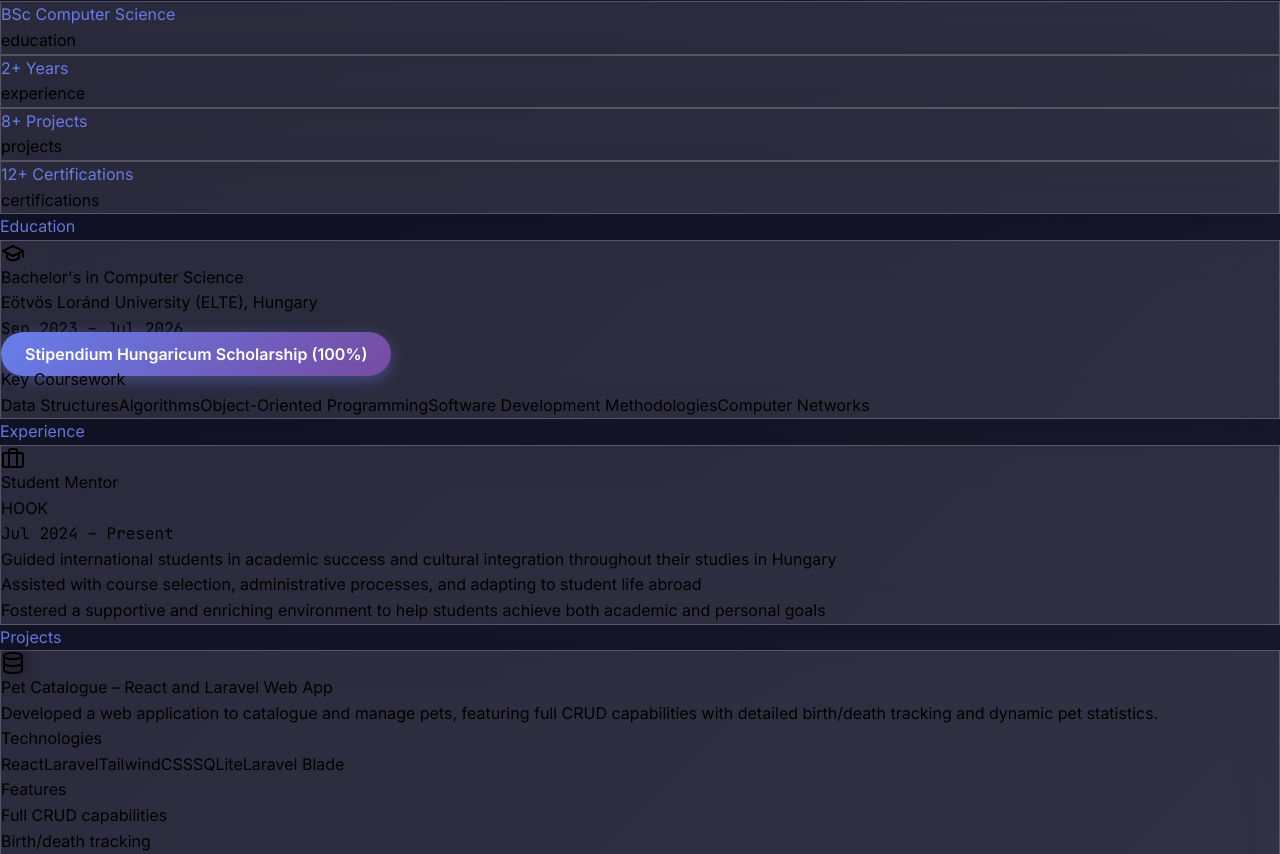
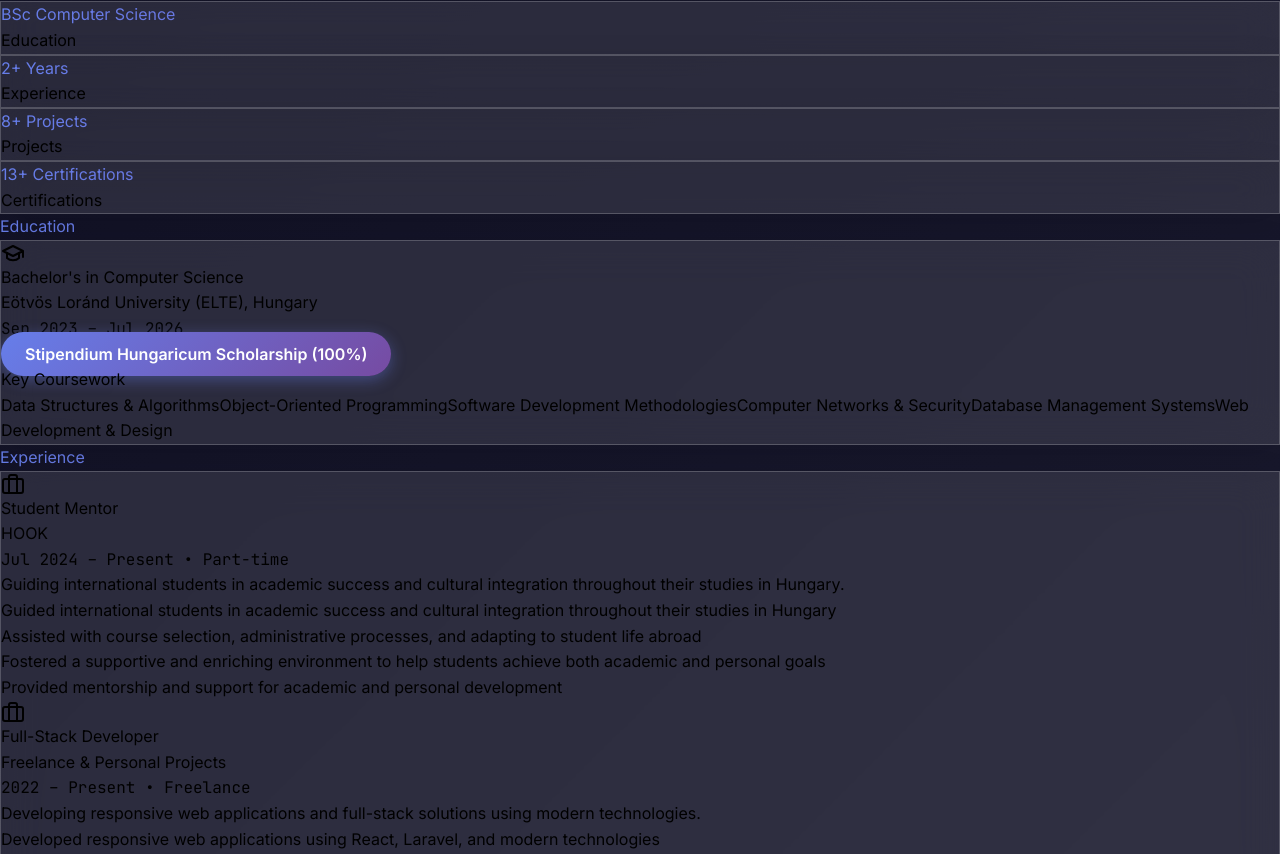
Before and after one commit to muhammademanaftab/portfolio-website, a React (Vite) app: page / in a window 1280 px wide. Shown: the part 786-1640 px from the top of the page. Built offline with nearby package versions, Linux system fonts and the light colour scheme.

Commit message:
feat: balance all sections for professional presentation

```diff
--- a/src/App.tsx
+++ b/src/App.tsx
@@ -52,35 +52,56 @@ const portfolioData = {
     ]
   },
   quickFacts: {
-    education: 'BSc Computer Science',
-    experience: '2+ Years',
-    projects: '8+ Projects',
-    certifications: '12+ Certifications'
+    'Education': 'BSc Computer Science',
+    'Experience': '2+ Years',
+    'Projects': '8+ Projects',
+    'Certifications': '13+ Certifications'
   },
   education: {
     degree: 'Bachelor\'s in Computer Science',
     institution: 'Eötvös Loránd University (ELTE), Hungary',
     period: 'Sep 2023 – Jul 2026',
+    gpa: '3.8/4.0',
     scholarship: 'Stipendium Hungaricum Scholarship (100%)',
     coursework: [
-      'Data Structures',
-      'Algorithms',
+      'Data Structures & Algorithms',
       'Object-Oriented Programming',
       'Software Development Methodologies',
-      'Computer Networks'
+      'Computer Networks & Security',
+      'Database Management Systems',
+      'Web Development & Design'
     ]
   },
-  experience: {
+  experience: [
+    {
       title: 'Student Mentor',
       company: 'HOOK',
       location: 'Budapest, Hungary',
       period: 'Jul 2024 – Present',
+      type: 'Part-time',
+      description: 'Guiding international students in academic success and cultural integration throughout their studies in Hungary.',
       responsibilities: [
         'Guided international students in academic success and cultural integration throughout their studies in Hungary',
         'Assisted with course selection, administrative processes, and adapting to student life abroad',
-      'Fostered a supportive and enriching environment to help students achieve both academic and personal goals'
+        'Fostered a supportive and enriching environment to help students achieve both academic and personal goals',
+        'Provided mentorship and support for academic and personal development'
       ]
     },
+    {
+      title: 'Full-Stack Developer',
+      company: 'Freelance & Personal Projects',
+      location: 'Remote',
+      period: '2022 – Present',
+      type: 'Freelance',
+      description: 'Developing responsive web applications and full-stack solutions using modern technologies.',
+      responsibilities: [
+        'Developed responsive web applications using React, Laravel, and modern technologies',
+        'Implemented RESTful APIs and database design with SQLite and MySQL',
+        'Created user-friendly interfaces with TailwindCSS and Bootstrap',
+        'Deployed applications using Docker, Vercel, and various cloud platforms'
+      ]
+    }
+  ],
   projects: [
     {
       id: 1,
@@ -163,21 +184,31 @@ const portfolioData = {
     'Testing & Quality': ['JUnit 5', 'Unit Testing', 'Robot Framework'],
     'Specialized Areas': ['Networking', 'Cryptography & Security', 'Computer Graphics', 'Game Development', 'GUI', 'Microservices']
   },
-  certifications: [
-    'Stipendium Hungaricum Scholarship (100%)',
+  certifications: {
+    'Academic Excellence': [
+      'Stipendium Hungaricum Scholarship (100%)'
+    ],
+    'Frontend Development': [
       'React JS – Meta',
       'React Basics',
-    'React Advanced',
-    'Unsupervised Learning, Recommenders, Reinforcement Learning – Stanford Online',
-    'Introduction to Containers w/ Docker, Kubernetes & OpenShift – IBM',
+      'React Advanced'
+    ],
+    'Programming & Development': [
       'Java (Basic) – HackerRank',
+      'C# (Basic) – HackerRank',
       'REST API (Intermediate) – HackerRank',
       'SQL (Intermediate) – HackerRank',
-    'C# (Basic) – HackerRank',
-    'Crash Course on Python – Coursera',
-    'Introduction to Git and GitHub – Coursera',
+      'Crash Course on Python – Coursera'
+    ],
+    'DevOps & Tools': [
+      'Introduction to Containers w/ Docker, Kubernetes & OpenShift – IBM',
+      'Introduction to Git and GitHub – Coursera'
+    ],
+    'Machine Learning & Design': [
+      'Unsupervised Learning, Recommenders, Reinforcement Learning – Stanford Online',
       'Web Design: Strategy and Information Architecture – Coursera'
-  ],
+    ]
+  },
   contact: {
     email: {
       address: 'emanaftab2022@gmail.com',
@@ -545,28 +576,35 @@ function App() {
             Experience
           </h2>
           <div className="glass hover-lift p-8 sm:p-10 md:p-12 rounded-3xl">
-                         <div className="flex items-start gap-4 mb-6">
+                                     {portfolioData.experience?.map((exp, expIndex) => (
+              <div key={expIndex} className="mb-8 last:mb-0">
+                <div className="flex items-start gap-4 mb-4">
                   <BriefcaseIcon className="w-6 h-6 text-purple-400 flex-shrink-0 mt-1" />
                   <div>
                     <h3 className="text-xl sm:text-2xl md:text-3xl font-bold text-white mb-2">
-                  {portfolioData.experience?.title}
+                      {exp.title}
                     </h3>
-                <p className="text-gray-300 text-base sm:text-lg md:text-xl mb-2">
-                  {portfolioData.experience?.company}
+                    <p className="text-gray-300 text-base sm:text-lg md:text-xl mb-1">
+                      {exp.company}
                     </p>
-                <p className="text-gray-400 text-sm sm:text-base md:text-lg font-mono">
-                  {portfolioData.experience?.period}
+                    <p className="text-gray-400 text-sm sm:text-base md:text-lg font-mono mb-2">
+                      {exp.period} • {exp.type}
+                    </p>
+                    <p className="text-gray-300 text-sm sm:text-base md:text-lg mb-3">
+                      {exp.description}
                     </p>
                   </div>
                 </div>
-            <ul className="space-y-3">
-              {portfolioData.experience?.responsibilities?.map((responsibility, index) => (
-                <li key={index} className="flex items-start gap-3 text-gray-300 text-base sm:text-lg md:text-xl">
+                <ul className="space-y-2 ml-10">
+                  {exp.responsibilities?.map((responsibility, index) => (
+                    <li key={index} className="flex items-start gap-3 text-gray-300 text-sm sm:text-base md:text-lg">
                       <span className="w-2 h-2 bg-purple-400 rounded-full mt-2 flex-shrink-0"></span>
                       {responsibility}
                     </li>
                   ))}
                 </ul>
+              </div>
+            ))}
           </div>
         </div>
       </section>
@@ -669,11 +707,20 @@ function App() {
                 Professional Certifications
               </h3>
             </div>
-            <div className="grid md:grid-cols-2 gap-4">
-              {portfolioData.certifications?.map((certification, index) => (
+            <div className="space-y-6">
+              {portfolioData.certifications && Object.entries(portfolioData.certifications).map(([category, certifications]) => (
+                <div key={category} className="space-y-3">
+                  <h4 className="text-lg sm:text-xl md:text-2xl font-semibold text-white border-b border-purple-500/30 pb-2">
+                    {category}
+                  </h4>
+                  <div className="grid md:grid-cols-2 gap-3">
+                    {certifications.map((certification, index) => (
                       <span key={index} className="bg-purple-500/20 text-purple-300 px-4 py-3 rounded-lg text-sm sm:text-base md:text-lg">
                         {certification}
                       </span>
+                    ))}
+                  </div>
+                </div>
               ))}
             </div>
           </div>
```
Lines whose indentation alone changed are shown as unchanged.
